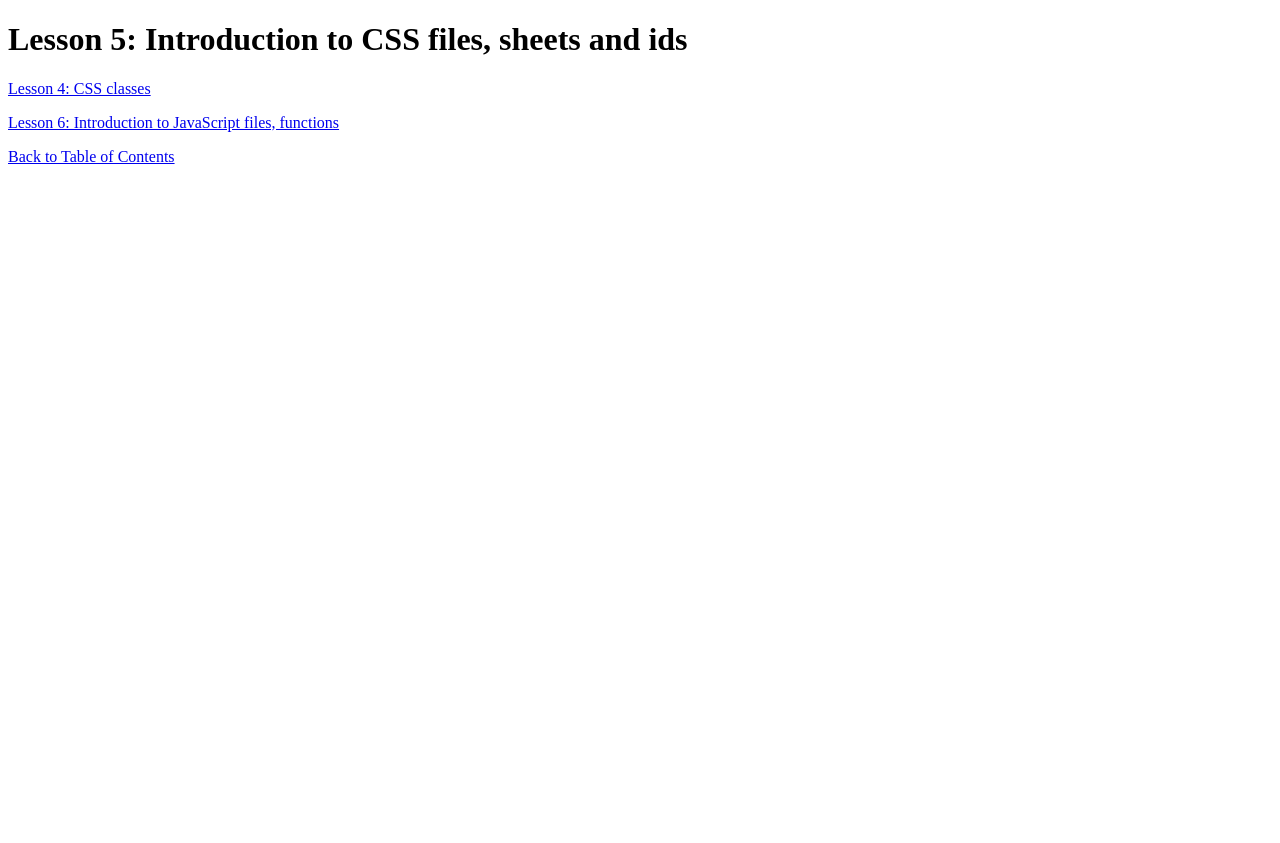
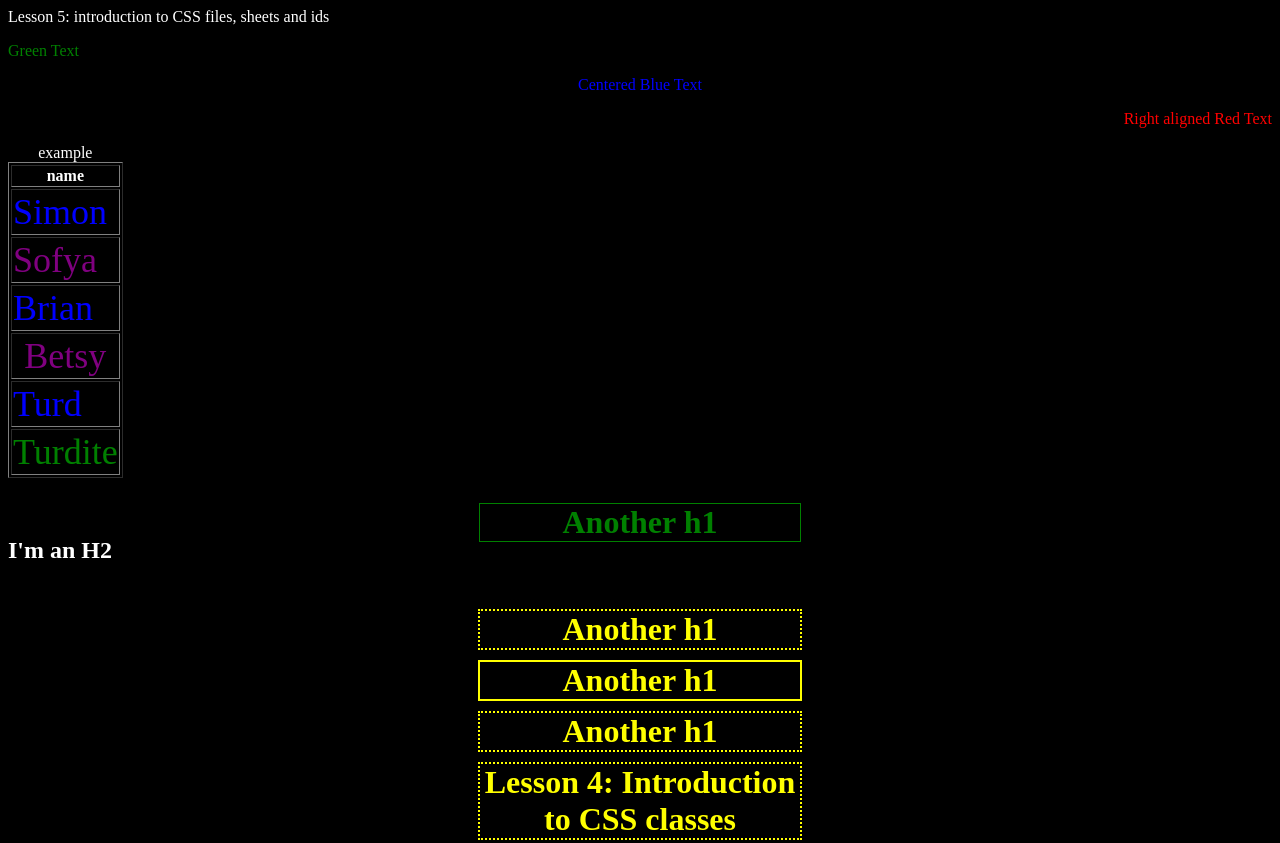
Before and after one commit to SimonComeau/JSLessons, a plain HTML site: page htmlLesson/Lesson5/lesson5.html in a window 1280 px wide. Shown: the top 843 px of the page. Before the commit the page ends 800 px from the top, so only its background shows below. Drawn offline with Linux system fonts and the light colour scheme.

Commit message:
updates
lesson 5

```diff
--- /dev/null
+++ b/htmlLesson/Lesson5/lesson5.css
@@ -0,0 +1,37 @@
+h1 {
+    border: 2px dotted;
+    color: yellow;
+    margin: 10px auto;
+    position: relative;
+    text-align: center;
+    top: 25px;
+    width: 320px;
+}
+td.odd {
+    color: blue;
+}
+td.even {
+    color: purple;
+}
+td {
+    color: green;
+    font-size: 36px;
+}
+.centered {
+    text-align: center;
+}
+
+.solid {
+    border-style: solid;
+}
+.red {
+    color: red;
+}
+#specialH1 {
+    border-width: 1px;
+    top: 25px;
+    width: 320px;
+    margin: 0 auto;
+    position: relative;
+    color: green;
+}
--- a/htmlLesson/Lesson5/lesson5.html
+++ b/htmlLesson/Lesson5/lesson5.html
@@ -1,13 +1,55 @@
 <!DOCTYPE html>
 <html>
+
 <head>
-		<meta http-equiv="Content-Type" content="text/html;charset=utf-8" >
+    <meta http-equiv="Content-Type" content="text/html;charset=utf-8">
     <title>Introduction to CSS files, sheets and ids</title>
+    <link rel="stylesheet" type="text/css" href="Lesson5.css">
 </head>
-	<body>
+
+<body style="background: black; color: white;">
+    <h1 style="all: initial; color: white;">Lesson 5: introduction to CSS files, sheets and ids</h1>
+    <p style="color: green">Green Text</p>
+    <p style="color: blue; text-align:center">Centered Blue Text</p>
+    <p style="color: red; text-align:right">Right aligned Red Text</p>
+    <table border="1">
+        <caption>example</caption>
+        <thead>
+            <tr>
+                <th>name</th>
+            </tr>
+        </thead>
+        <tbody>
+            <tr>
+                <td class="odd">Simon</td>
+            </tr>
+            <tr>
+                <td class="even">Sofya</td>
+            </tr>
+            <tr>
+                <td class="odd">Brian</td>
+            </tr>
+            <tr>
+                <td class="even centered">Betsy</td>
+            </tr>
+            <tr>
+                <td class="odd">Turd</td>
+            </tr>
+            <tr>
+                <td>Turdite</td>
+            </tr>
+        </tbody>
+    </table>
+    <h1 class="solid red" id="specialH1">Another h1</h1>
+    <h2>I'm an H2</h2>
+    <h1>Another h1</h1>
+    <h1 class="solid">Another h1</h1>
+    <h1>Another h1</h1>
+    <h1>Lesson 4: Introduction to CSS classes</h1>
     <h1>Lesson 5: Introduction to CSS files, sheets and ids</h1>
-		<p><a href="../Lesson4/lesson4.html">Lesson 4: CSS classes</a>
-		<p><a href="../Lesson6/lesson6.html">Lesson 6: Introduction to JavaScript files, functions</a>
+    <p><a href="../Lesson4/lesson4.html">Lesson 4: CSS classes</a></p>
+    <p><a href="../Lesson6/lesson6.html">Lesson 6: Introduction to JavaScript files, functions</a></p>
     <p><a href="../index.html">Back to Table of Contents</a></p>
 </body>
+
 </html>
```
Also changed, not shown: htmlLesson/Lesson4/lesson4.html (+2 -7 lines), htmlLesson/Lesson5/lesson5A.html (added, +19 -0 lines), htmlLesson/index.html (+1 -1 lines). Lines whose indentation alone changed are shown as unchanged.
